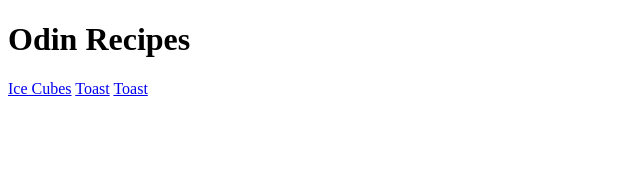
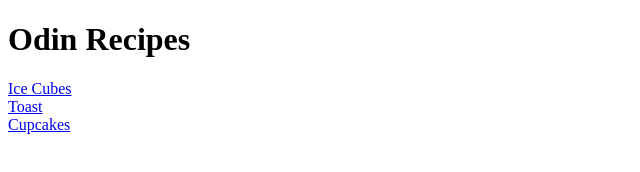
Before and after one commit to DainiusDrobavicius/odin-recipes, a plain HTML site: page index.html in a window 1280 px wide. Shown: the whole page, without its empty margins (0-640 px from the left). Drawn offline with Linux system fonts and the light colour scheme.

Commit message:
Added breaks on links, changed name of one of the links

```diff
--- a/index.html
+++ b/index.html
@@ -9,7 +9,9 @@
 <body>
     <h1>Odin Recipes</h1>
     <a href="./recipes/ice-cubes.html">Ice Cubes</a>
+    <br>
     <a href="./recipes/toast.html">Toast</a>
-    <a href="./recipes/cupcakes.html">Toast</a>
+    <br>
+    <a href="./recipes/cupcakes.html">Cupcakes</a>
 </body>
 </html>
```
